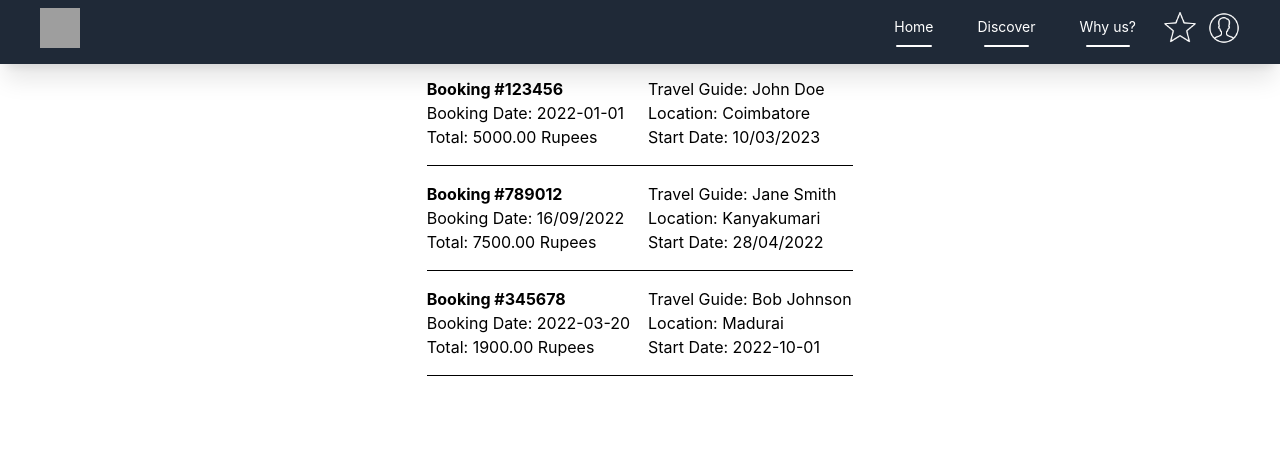
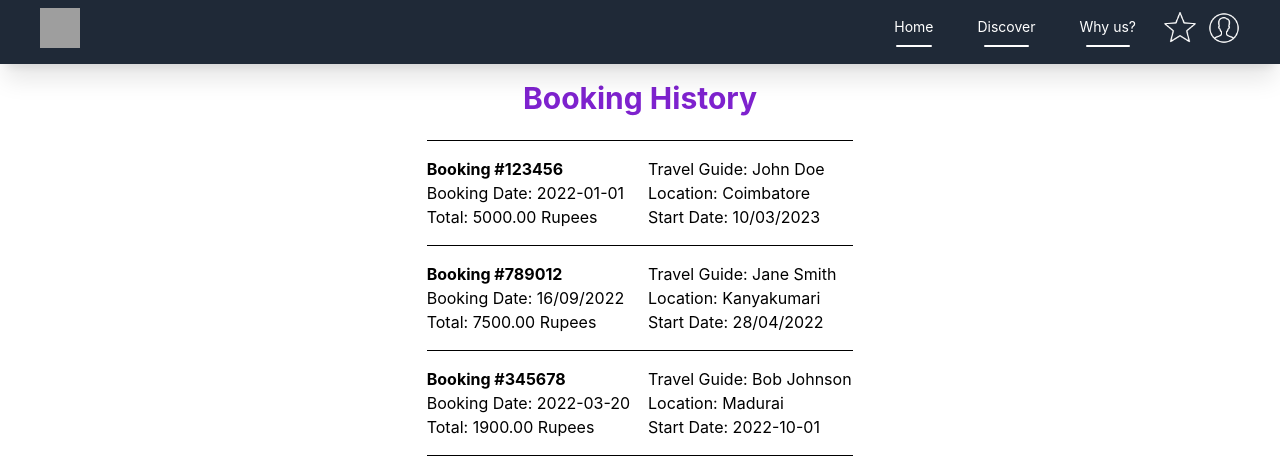
Before and after one commit to manuvikash/Executrip, a React (Create React App) app in the folder client/: page /bookinghistory in a window 1280 px wide. Shown: the top 474 px of the page. Built offline with nearby package versions, Linux system fonts and the light colour scheme; grey boxes are pictures that could not be loaded; what tw-elements would draw is missing.

Commit message:
Fixed shortlisted link

```diff
--- a/client/src/components/Navbar.js
+++ b/client/src/components/Navbar.js
@@ -220,7 +220,7 @@ export default function Navbar() {
             <a href="/whyus">
               <NavbarMobileItem name={"Why us?"} className="item-3" />
             </a>
-            <a href="/starred">
+            <a href="/shortlistedguides">
               <NavbarMobileItem name={"Starred Guides"} className="item-4" />
             </a>
             <a href="/bookinghistory">
--- a/client/src/pages/BookingHistory.js
+++ b/client/src/pages/BookingHistory.js
@@ -7,7 +7,9 @@ const BookingHistory = () => {
   return (
     <header className="w-full h-screen relative overflow-y-auto">
       <Navbar />
-      <h1 class="text-3xl font-bold mb-4">Booking History</h1>
+      <h1 class="text-3xl font-bold mt-20 w-full text-center text-purple-700 mb-4">
+        Booking History
+      </h1>
       <div class="flex flex-col items-center mt-6 mx-6 md:mx-0 lg:mx-0">
         <div class="w-full md:w-1/2 lg:w-1/3">
           <ul class="border-t border-b divide-y divide-gray-200">
```
